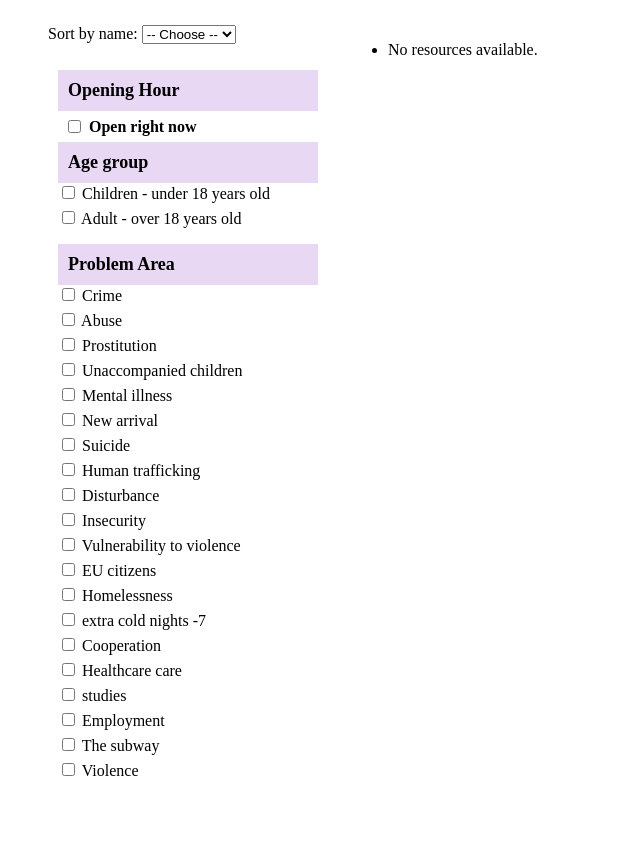
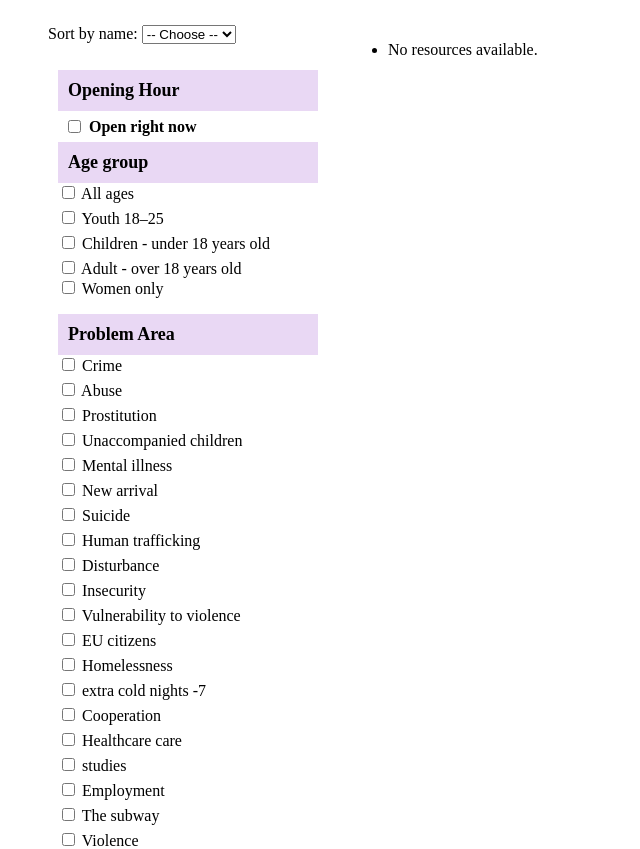
Before and after one commit to noQ-sweden/noq_backend_python, a Django app: page /resources/ in a window 1280 px wide. Shown: the part 149-998 px from the top of the page, without its empty margins (0-640 px from the left). Before the commit the page ends 925 px from the top, so only its background shows below. Run offline with Django 4.2, Linux system fonts and the light colour scheme; data that the repository does not hold is empty.

Commit message:
filter is working as expected

```diff
--- a/noq_django/backend/scripts/generate_data.py
+++ b/noq_django/backend/scripts/generate_data.py
@@ -443,6 +443,7 @@ def generate_resources(n=20):
         "Youth 18-25",
         "Adults 25+",
         "All ages",
+        "Women only"
     ]
 
     for _ in range(n):
--- a/noq_django/backend/templates/resource_list.html
+++ b/noq_django/backend/templates/resource_list.html
@@ -74,6 +74,18 @@
                     <span style="font-weight: bold; font-size: 18px;">Age group</span>
                 </div>
                 <label style="display: block; margin-bottom: 5px;">
+    <input type="checkbox" name="target_group" value="All ages"
+        {% if 'All ages' in target_group_filter %}checked{% endif %}
+        onchange="this.form.submit()">
+    All ages
+</label>
+<label style="display: block; margin-bottom: 5px;">
+    <input type="checkbox" name="target_group" value="Youth 18-25"
+        {% if 'Youth 18-25' in target_group_filter %}checked{% endif %}
+        onchange="this.form.submit()">
+    Youth 18–25
+</label>
+<label style="display: block; margin-bottom: 5px;">
     <input type="checkbox" name="target_group" value="Children - under 18 years old"
         {% if 'Children - under 18 years old' in target_group_filter %}checked{% endif %}
         onchange="this.form.submit()">
@@ -84,6 +96,12 @@
         {% if 'Adults 25+' in target_group_filter %}checked{% endif %}
         onchange="this.form.submit()">
     Adult - over 18 years old
+</label>
+<label style="display: block; margin-bottom: 5px;">
+    <input type="checkbox" name="target_group" value="Women only"
+        {% if 'Women only' in target_group_filter %}checked{% endif %}
+        onchange="this.form.submit()">
+    Women only
 </label>
             </form>
             <form method="get" id="applies-to-form">
--- a/noq_django/backend/views.py
+++ b/noq_django/backend/views.py
@@ -427,8 +427,27 @@ def resource_list(request):
     if open_now:
         resources = [r for r in resources if r.is_open_now()]
 
+    def matches_target_group(group):
+        group_map = {
+            "Adults 25+": ["Adults 25+", "Youth 18-25", "Women only"],
+            "Youth 18-25": ["Youth 18-25", "Women only"],
+            "Children - under 18 years old": ["Children - under 18 years old"],
+            "Women only": ["Women only"],
+        }
+
+        if "All ages" in target_group_filter:
+            return True
+
+        # Flatten all matched groups from selected filters
+        expanded_groups = set()
+        for filter_group in target_group_filter:
+            expanded_groups.update(group_map.get(filter_group, [filter_group]))
+
+        return group in expanded_groups
+
+# Apply only if there's a target group filter
     if target_group_filter:
-        resources = [r for r in resources if r.target_group in target_group_filter]
+      resources = [r for r in resources if matches_target_group(r.target_group)]
 
     if sort in ['name', '-name']:
         reverse = sort.startswith('-')
```
Lines whose indentation alone changed are shown as unchanged.
